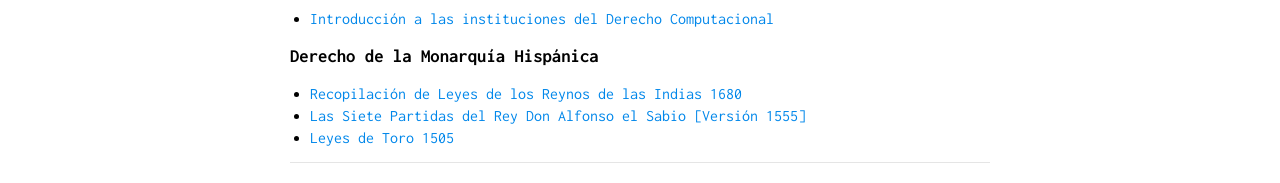
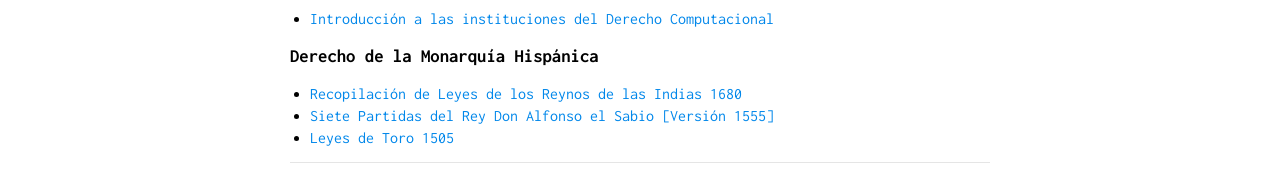
Before and after one commit to actio1680/actio1680.github.io, a Jekyll site: the page built from index.md, in a window 1280 px wide. Shown: the part 927-1110 px from the top of the page. Built offline with Jekyll 4.4.1, drawn with Linux system fonts in a browser that asks for light colours; our own code applies the rules of GitHub Pages for plain Markdown files.

Commit message:
Update index.md

```diff
--- a/index.md
+++ b/index.md
@@ -40,5 +40,5 @@ layout: default
 
 ### Derecho de la Monarquía Hispánica
 - [Recopilación de Leyes de los Reynos de las Indias 1680](paginas/recopilacion1680)
-- [Las Siete Partidas del Rey Don Alfonso el Sabio [Versión 1555] ](paginas/sietepartidas)
+- [Siete Partidas del Rey Don Alfonso el Sabio [Versión 1555] ](paginas/sietepartidas)
 - [Leyes de Toro 1505](paginas/leyestoro)
```
